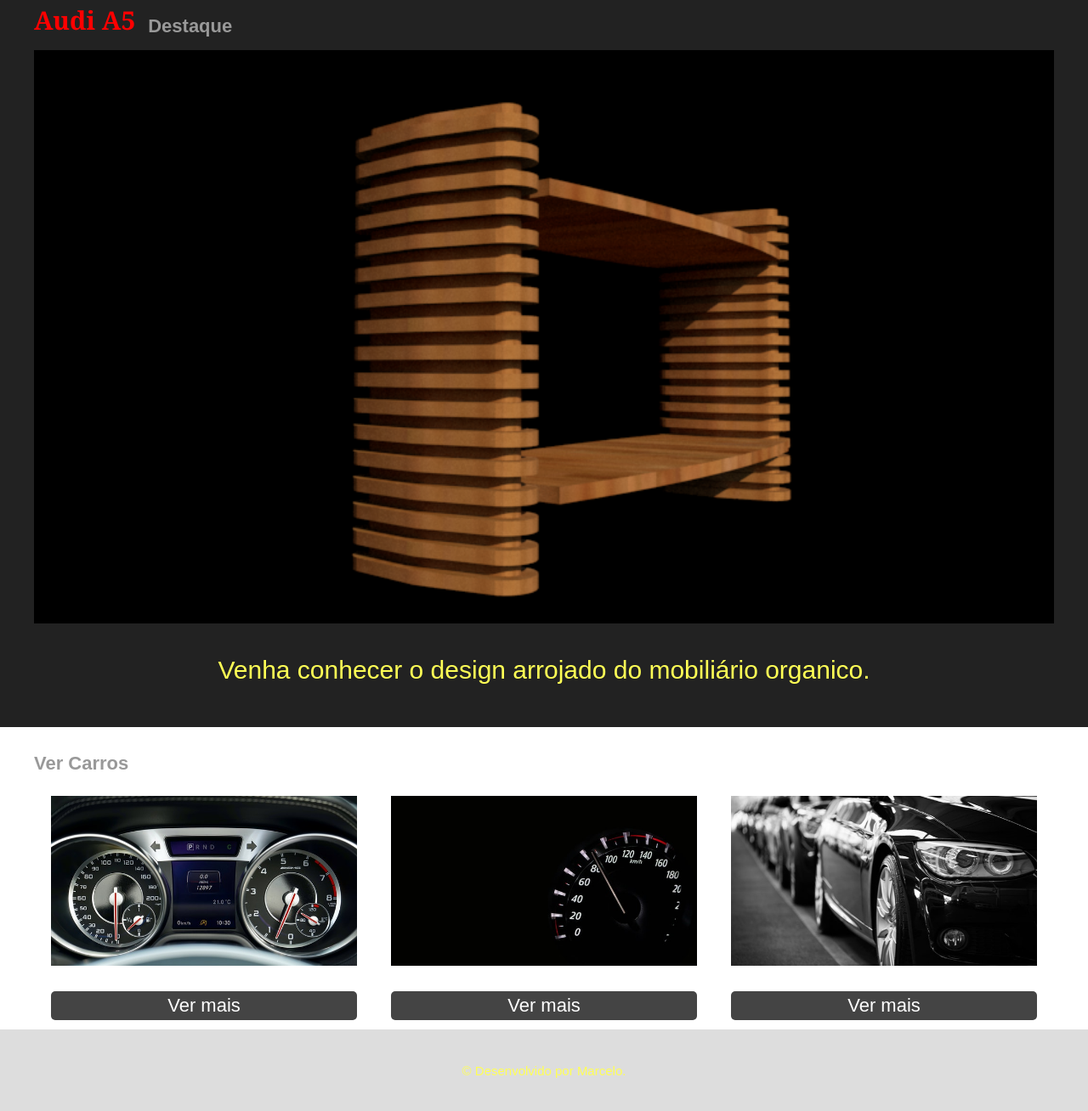
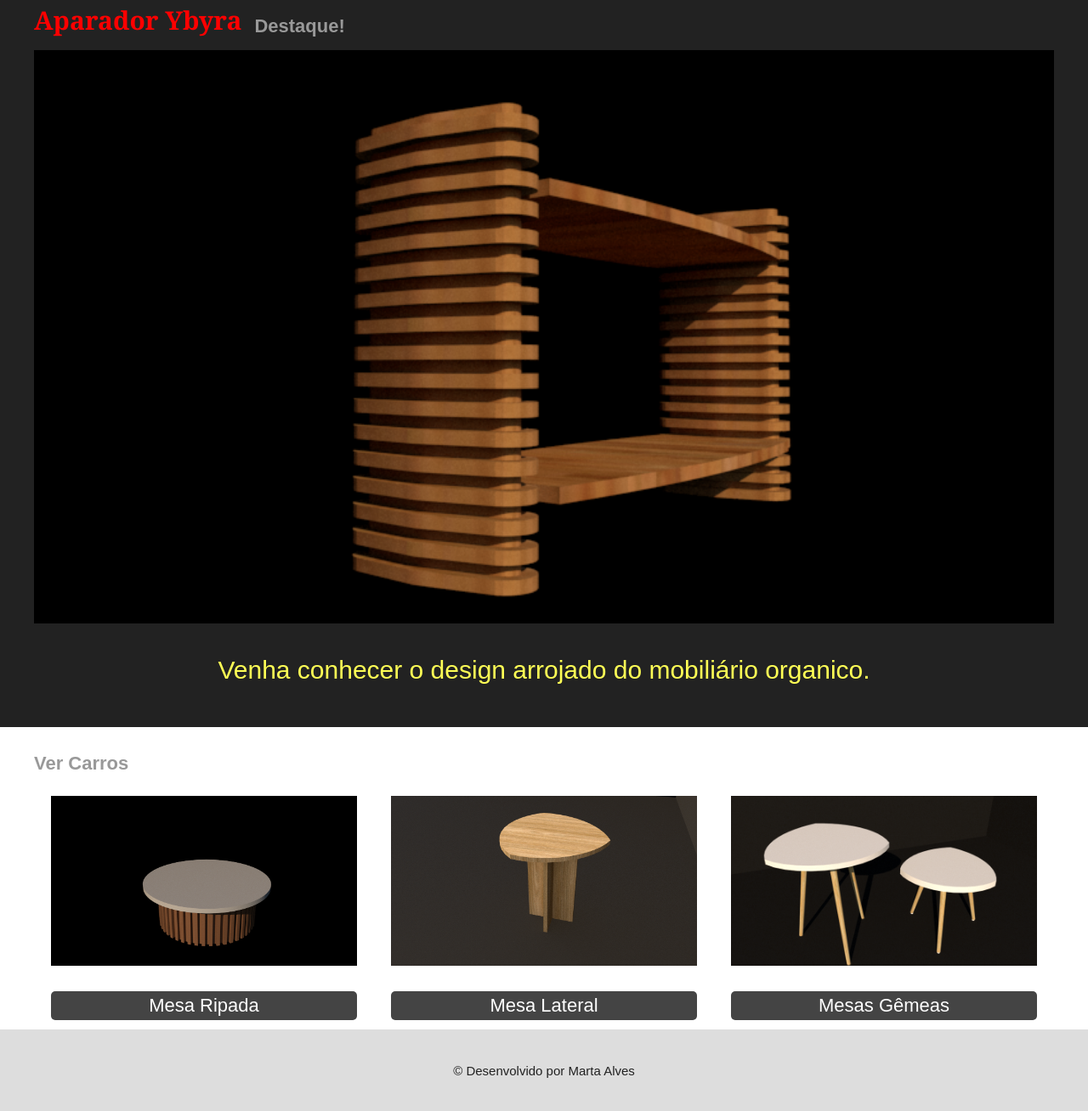
Before and after one commit to MartaAlves32/Sass, a plain HTML site: page index.html in a window 1280 px wide. Shown: the part 126-1434 px from the top of the page at 85% size. Drawn offline with nearby package versions, Linux system fonts and the light colour scheme; files that its build step writes are made by us from their sources.

Commit message:
alterações finais

```diff
--- a/index.html
+++ b/index.html
@@ -16,9 +16,9 @@
     <section>
         <div class="destack">
             <div class="container">
-                <h1>Audi A5</h1>
-                <h2>Destaque</h2>
-                <img src="./imagens/aparador.png" alt="Foto Audi por Mike em Pexels">
+                <h1> Aparador Ybyra</h1>
+                <h2>Destaque!</h2>
+                <img src="./imagens/aparador.png" alt="Foto Marta">
                 <p>Venha conhecer o design arrojado do mobiliário organico.</p>
             </div>
         </div>
@@ -28,21 +28,21 @@
                 <ul>
                     <li>
                         <div class="img-container">
-                            <img src="./images/pexels-mike-431950.jpg" alt="Foto Mike em Pexels">
+                            <img src="./imagens/modelo 08 - mesa redonda ripada.png" alt="Foto Marta">
                         </div>
-                        <a href="#01">Ver mais</a>
+                        <a href="#01">Mesa Ripada</a>
                     </li>
                     <li>
                         <div class="img-container">
-                            <img src="./images/pexels-pixabay-248747.jpg" alt="Foto Pixabay Pixels">
+                            <img src="./imagens/modelo 10 - mesa lateral 70cm.png" alt="Foto Marta">
                         </div>
-                        <a href="#02">Ver mais</a>
+                        <a href="#02"> Mesa Lateral</a>
                     </li>
                     <li>
                         <div class="img-container">
-                            <img src="./images/pexels-torsten-dettlaff-70912.jpg" alt="Foto Pexels Torsten">
+                            <img src="./imagens/modelo09 - Mesas gêmeas  -Ybyra.png" alt="Foto Marta">
                         </div>
-                        <a href="#03"> Ver mais</a>
+                        <a href="#03"> Mesas Gêmeas</a>
                     </li>
                 </ul>
             </div>
@@ -50,7 +50,7 @@
     </section>
     <footer>
         <div class="container">
-            <p> &copy; Desenvolvido por Marcelo.</p>
+            <p> &copy; Desenvolvido por Marta Alves </p>
         </div>
     </footer>
 </body>
--- a/scss/_name.scss
+++ b/scss/_name.scss
@@ -2,6 +2,7 @@
 
     h4{
         font-size: $font-big;
+        text-align: $align;
 
     }
 }
--- a/scss/_reset.scss
+++ b/scss/_reset.scss
@@ -43,7 +43,7 @@ body {
 }
 
 p {
-    color: $color-01;
+    color: $color-04;
     font-size: $font-normal;
     margin-bottom: $mb;
     text-align: $align;
```
